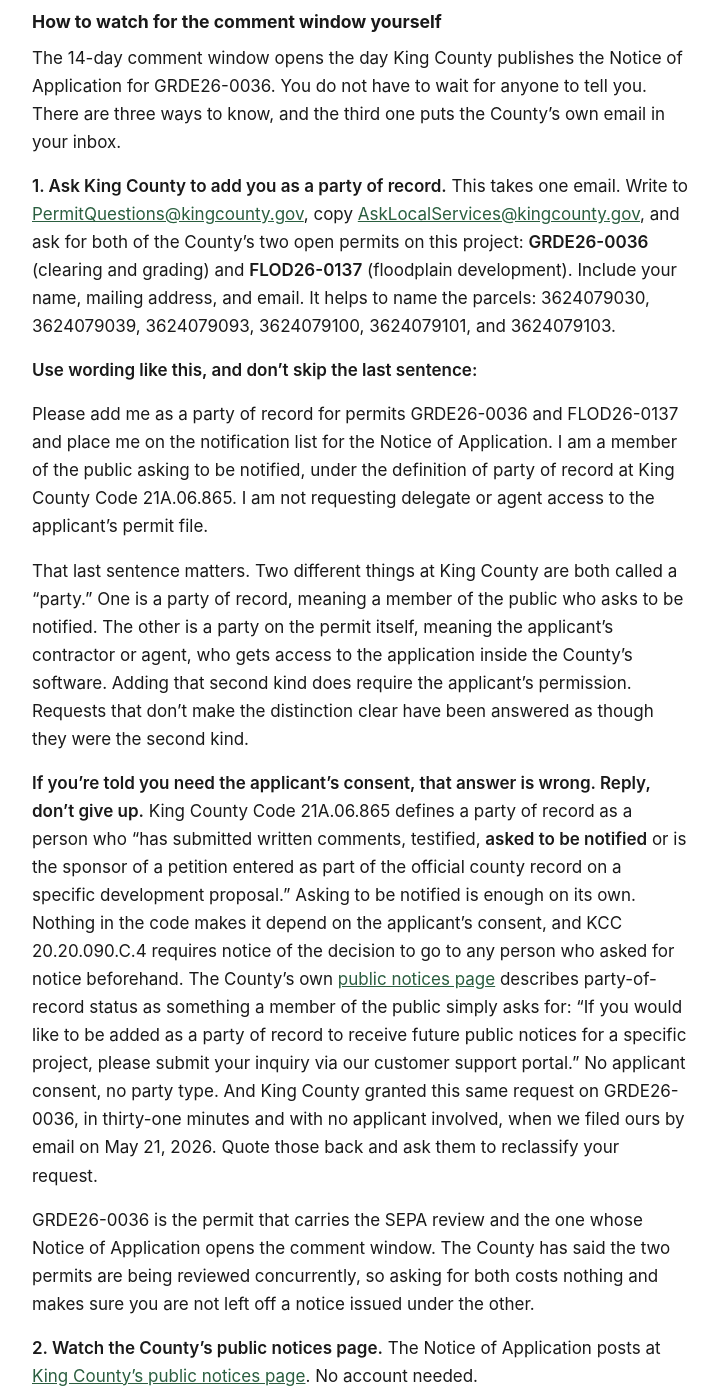
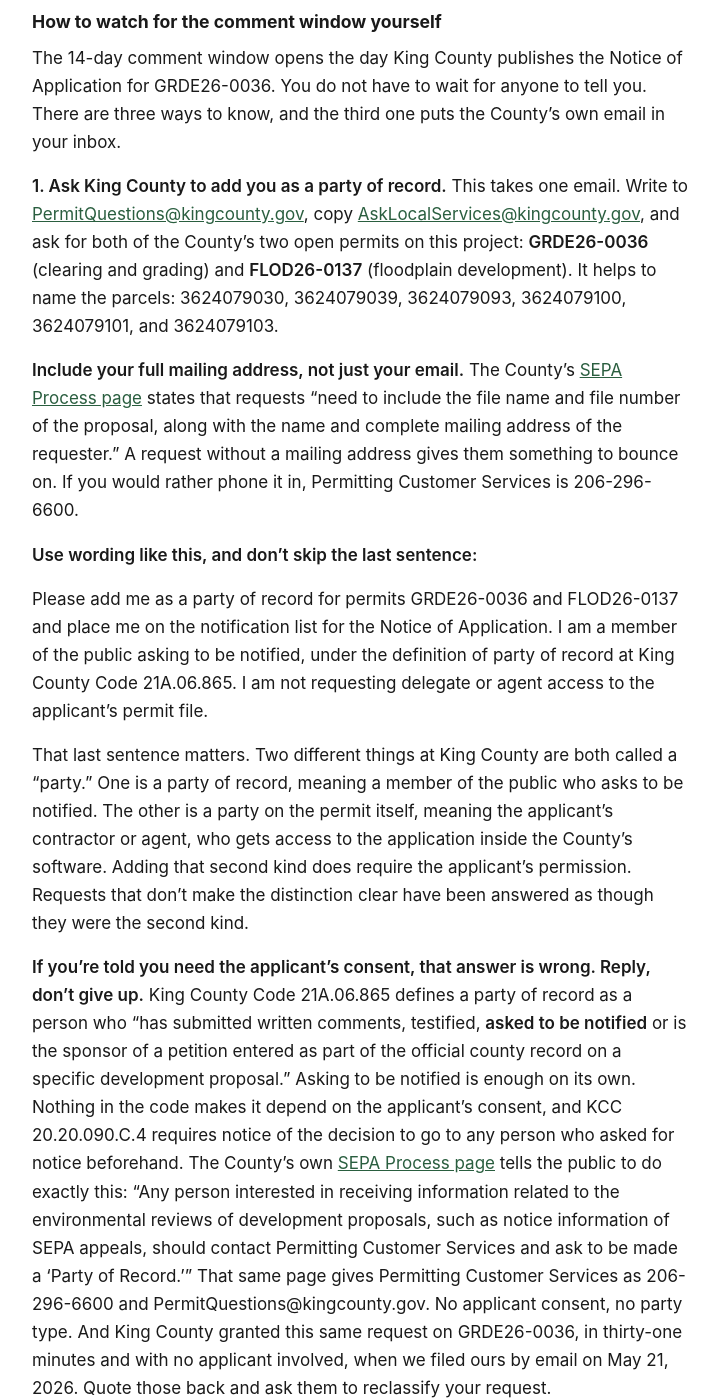
Before and after one commit to calef/cascadia-ridge-bess, a Jekyll site: the page built from _pages/take-action.md, in a window 1280 px wide and 1400 px high, scrolled down 4276 px. Shown: the whole window, without its empty margins (280-998 px from the left). Built offline with Jekyll 4.4.1, drawn with Linux system fonts in a browser that asks for light colours.

Commit message:
Deploy site 2026-08-04-152615

```diff
--- a/_pages/take-action.md
+++ b/_pages/take-action.md
@@ -83,7 +83,9 @@ The fire authorities are already on the record: Fire District 38's elected board
 
 The 14-day comment window opens the day King County publishes the Notice of Application for GRDE26-0036. You do not have to wait for anyone to tell you. There are three ways to know, and the third one puts the County's own email in your inbox.
 
-**1. Ask King County to add you as a party of record.** This takes one email. Write to [PermitQuestions@kingcounty.gov](mailto:PermitQuestions@kingcounty.gov), copy [AskLocalServices@kingcounty.gov](mailto:AskLocalServices@kingcounty.gov), and ask for both of the County's two open permits on this project: **GRDE26-0036** (clearing and grading) and **FLOD26-0137** (floodplain development). Include your name, mailing address, and email. It helps to name the parcels: 3624079030, 3624079039, 3624079093, 3624079100, 3624079101, and 3624079103.
+**1. Ask King County to add you as a party of record.** This takes one email. Write to [PermitQuestions@kingcounty.gov](mailto:PermitQuestions@kingcounty.gov), copy [AskLocalServices@kingcounty.gov](mailto:AskLocalServices@kingcounty.gov), and ask for both of the County's two open permits on this project: **GRDE26-0036** (clearing and grading) and **FLOD26-0137** (floodplain development). It helps to name the parcels: 3624079030, 3624079039, 3624079093, 3624079100, 3624079101, and 3624079103.
+
+**Include your full mailing address, not just your email.** The County's [SEPA Process page](https://kingcounty.gov/en/dept/local-services/buildings-property/public-notices-permit-records-search/sepa-process) states that requests "need to include the file name and file number of the proposal, along with the name and complete mailing address of the requester." A request without a mailing address gives them something to bounce on. If you would rather phone it in, Permitting Customer Services is 206-296-6600.
 
 **Use wording like this, and don't skip the last sentence:**
 
@@ -91,7 +93,7 @@ The 14-day comment window opens the day King County publishes the Notice of Appl
 
 That last sentence matters. Two different things at King County are both called a "party." One is a party of record, meaning a member of the public who asks to be notified. The other is a party on the permit itself, meaning the applicant's contractor or agent, who gets access to the application inside the County's software. Adding that second kind does require the applicant's permission. Requests that don't make the distinction clear have been answered as though they were the second kind.
 
-**If you're told you need the applicant's consent, that answer is wrong. Reply, don't give up.** King County Code 21A.06.865 defines a party of record as a person who "has submitted written comments, testified, **asked to be notified** or is the sponsor of a petition entered as part of the official county record on a specific development proposal." Asking to be notified is enough on its own. Nothing in the code makes it depend on the applicant's consent, and KCC 20.20.090.C.4 requires notice of the decision to go to any person who asked for notice beforehand. The County's own [public notices page](https://kingcounty.gov/en/dept/local-services/buildings-property/public-notices-permit-records-search/public-notices) describes party-of-record status as something a member of the public simply asks for: "If you would like to be added as a party of record to receive future public notices for a specific project, please submit your inquiry via our customer support portal." No applicant consent, no party type. And King County granted this same request on GRDE26-0036, in thirty-one minutes and with no applicant involved, when we filed ours by email on May 21, 2026. Quote those back and ask them to reclassify your request.
+**If you're told you need the applicant's consent, that answer is wrong. Reply, don't give up.** King County Code 21A.06.865 defines a party of record as a person who "has submitted written comments, testified, **asked to be notified** or is the sponsor of a petition entered as part of the official county record on a specific development proposal." Asking to be notified is enough on its own. Nothing in the code makes it depend on the applicant's consent, and KCC 20.20.090.C.4 requires notice of the decision to go to any person who asked for notice beforehand. The County's own [SEPA Process page](https://kingcounty.gov/en/dept/local-services/buildings-property/public-notices-permit-records-search/sepa-process) tells the public to do exactly this: "Any person interested in receiving information related to the environmental reviews of development proposals, such as notice information of SEPA appeals, should contact Permitting Customer Services and ask to be made a 'Party of Record.'" That same page gives Permitting Customer Services as 206-296-6600 and PermitQuestions@kingcounty.gov. No applicant consent, no party type. And King County granted this same request on GRDE26-0036, in thirty-one minutes and with no applicant involved, when we filed ours by email on May 21, 2026. Quote those back and ask them to reclassify your request.
 
 GRDE26-0036 is the permit that carries the SEPA review and the one whose Notice of Application opens the comment window. The County has said the two permits are being reviewed concurrently, so asking for both costs nothing and makes sure you are not left off a notice issued under the other.
 
```
